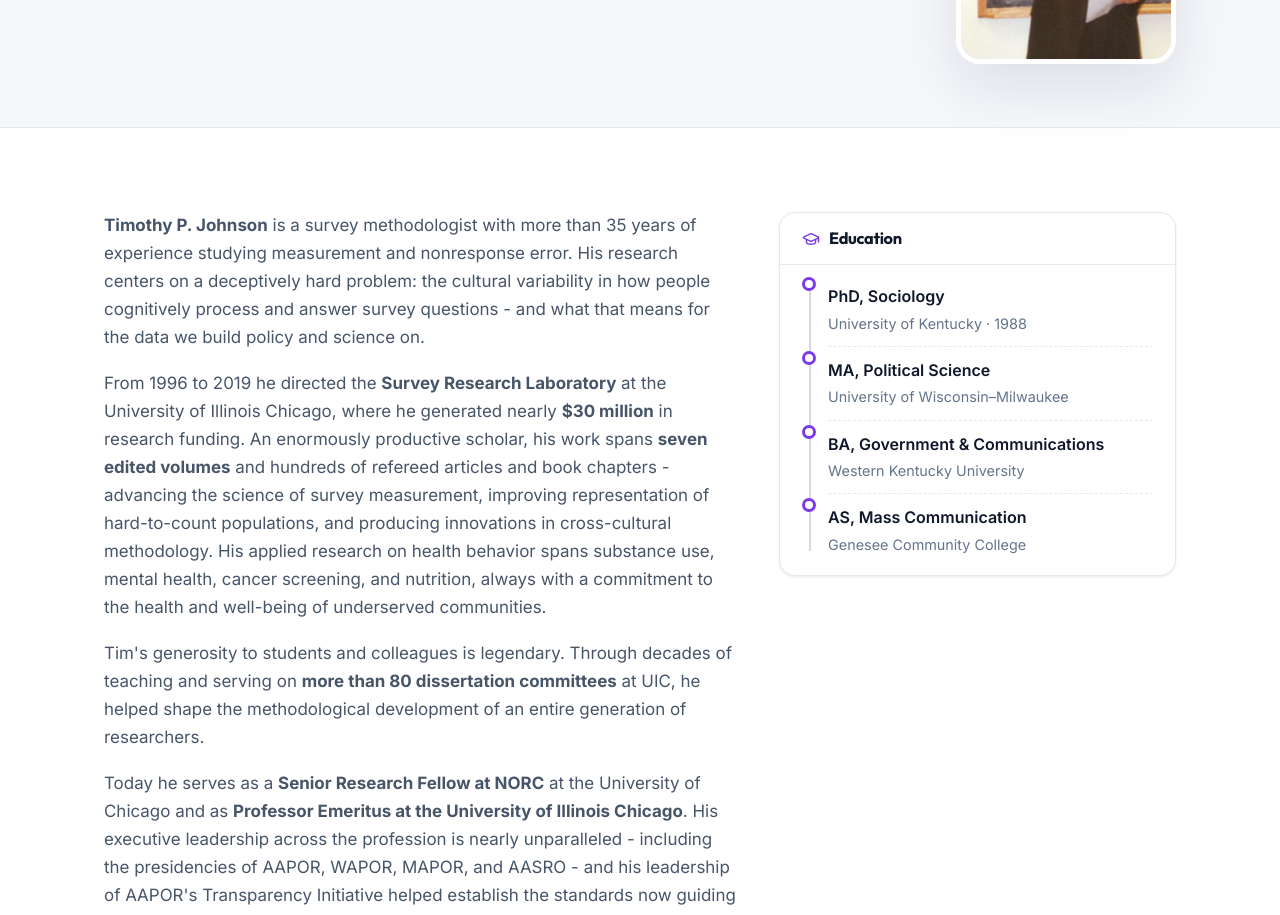
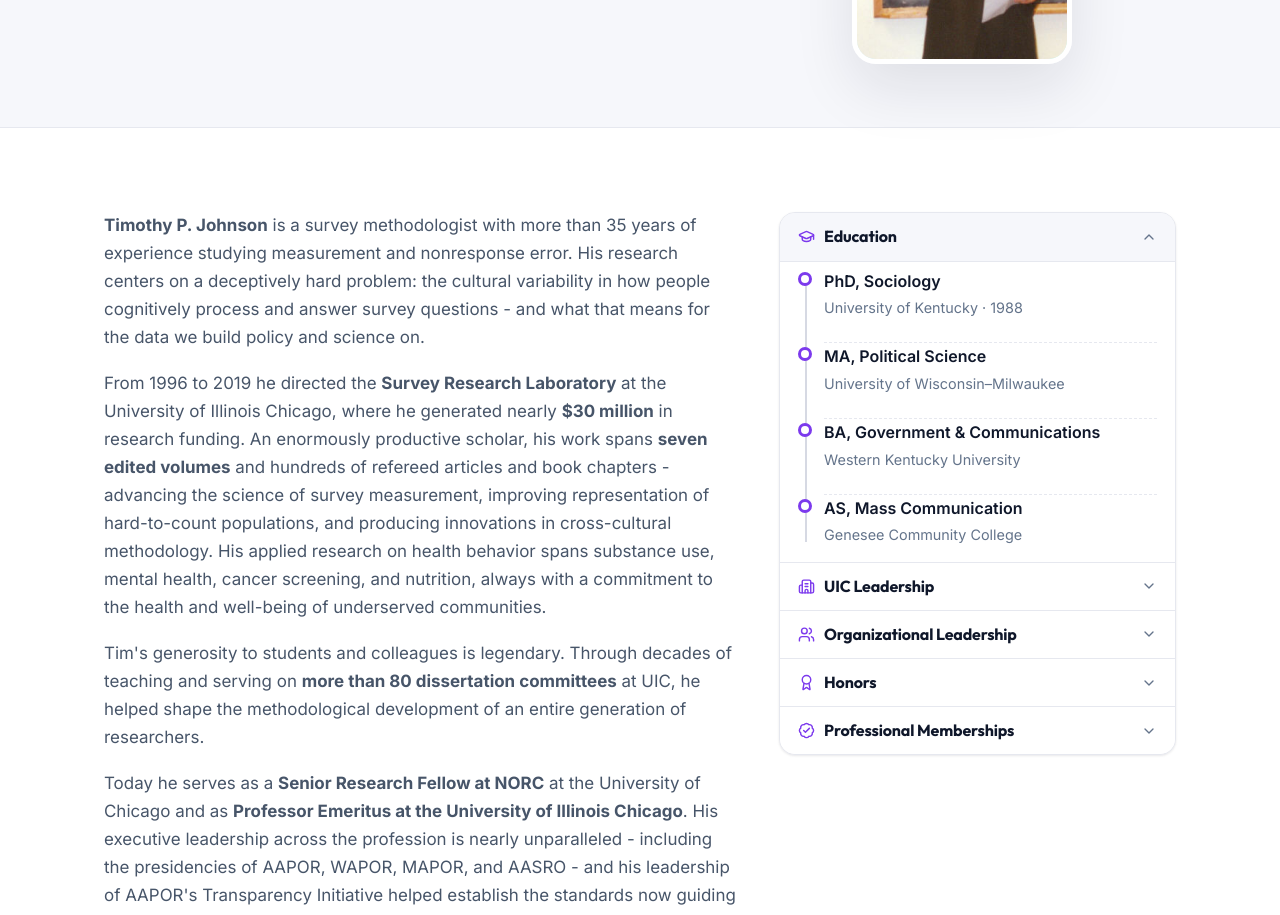
Before and after one commit to silky-j/tim-johnson-website, a plain HTML site: page about.html in a window 1280 px wide. Shown: the part 343-1258 px from the top of the page. Drawn offline with nearby package versions, Linux system fonts and the light colour scheme.

Commit message:
About: two-column header, accordion sidebar, clean layout
- Header: fix two-column grid (1.25fr 0.9fr) so photo sits in right column
- Aside: replace fact-cards with accordion (Education, UIC Leadership,
  Org Leadership, Honors, Professional Memberships)
- Remove duplicate full-width leadership/honors section (now in accordion)
- books.html: minor chip style cleanup

Co-Authored-By: Claude Sonnet 4.6 <noreply@anthropic.com>

```diff
--- a/about.html
+++ b/about.html
@@ -88,8 +88,16 @@
       </div>
 
       <aside>
-        <div class="fact-card">
-          <h3><i data-lucide="graduation-cap"></i> Education</h3>
+        <div class="accordion">
+
+          <!-- Education (open by default) -->
+          <div class="accordion-item">
+            <button class="accordion-trigger" aria-expanded="true">
+              <span class="acc-icon"><i data-lucide="graduation-cap"></i></span>
+              Education
+              <i data-lucide="chevron-down" class="accordion-chevron"></i>
+            </button>
+            <div class="accordion-body is-open">
               <div class="fact-body">
                 <ul class="timeline">
                   <li><span class="t">PhD, Sociology</span><span class="s">University of Kentucky &middot; 1988</span></li>
@@ -98,6 +106,91 @@
                   <li><span class="t">AS, Mass Communication</span><span class="s">Genesee Community College</span></li>
                 </ul>
               </div>
+            </div>
+          </div>
+
+          <!-- UIC Leadership -->
+          <div class="accordion-item">
+            <button class="accordion-trigger" aria-expanded="false">
+              <span class="acc-icon"><i data-lucide="building-2"></i></span>
+              UIC Leadership
+              <i data-lucide="chevron-down" class="accordion-chevron"></i>
+            </button>
+            <div class="accordion-body">
+              <div class="fact-body">
+                <ul>
+                  <li><span class="t">Director, Survey Research Laboratory</span><span class="s">1996&ndash;2019</span></li>
+                  <li><span class="t">Research Professor, Epidemiology &amp; Biostatistics, School of Public Health</span></li>
+                  <li><span class="t">Deputy Director, Center for Clinical Translational Science</span></li>
+                  <li><span class="t">Vice Chair, IRB #2 (Social &amp; Behavioral)</span><span class="s">1998&ndash;2019</span></li>
+                </ul>
+              </div>
+            </div>
+          </div>
+
+          <!-- Organizational Leadership -->
+          <div class="accordion-item">
+            <button class="accordion-trigger" aria-expanded="false">
+              <span class="acc-icon"><i data-lucide="users"></i></span>
+              Organizational Leadership
+              <i data-lucide="chevron-down" class="accordion-chevron"></i>
+            </button>
+            <div class="accordion-body">
+              <div class="fact-body">
+                <ul>
+                  <li><span class="t">President, AAPOR</span><span class="s">2017&ndash;2018</span></li>
+                  <li><span class="t">VP-President-elect, WAPOR</span><span class="s">2019&ndash;2020</span></li>
+                  <li><span class="t">President, Association of Academic Survey Research Orgs</span><span class="s">2016&ndash;2018</span></li>
+                  <li><span class="t">Vice President, AAPOR</span><span class="s">2016&ndash;2017</span></li>
+                  <li><span class="t">President, MAPOR</span><span class="s">2010&ndash;2011</span></li>
+                  <li><span class="t">Transparency Initiative Coordinating Committee Chair, AAPOR</span></li>
+                  <li><span class="t">Standards Chair, AAPOR</span><span class="s">2010&ndash;2011</span></li>
+                  <li><span class="t">Professional Standards Chair, WAPOR</span><span class="s">2014&ndash;2018</span></li>
+                </ul>
+              </div>
+            </div>
+          </div>
+
+          <!-- Honors -->
+          <div class="accordion-item">
+            <button class="accordion-trigger" aria-expanded="false">
+              <span class="acc-icon"><i data-lucide="award"></i></span>
+              Honors
+              <i data-lucide="chevron-down" class="accordion-chevron"></i>
+            </button>
+            <div class="accordion-body">
+              <div class="fact-body">
+                <ul>
+                  <li><span class="t">AAPOR Exceptionally Distinguished Achievement Award</span><span class="s">2023</span></li>
+                  <li><span class="t">AASRO John M. Kennedy Achievement Award</span><span class="s">2018</span></li>
+                  <li><span class="t">Fellow, American Statistical Association</span><span class="s">2015</span></li>
+                  <li><span class="t">Fellow, Midwest Association for Public Opinion Research</span><span class="s">2014</span></li>
+                  <li><span class="t">AAPOR Book Award</span><span class="s">2013</span></li>
+                  <li><span class="t">Thomas R. Ford Distinguished Alumnus, University of Kentucky</span><span class="s">2007</span></li>
+                </ul>
+              </div>
+            </div>
+          </div>
+
+          <!-- Professional Memberships -->
+          <div class="accordion-item">
+            <button class="accordion-trigger" aria-expanded="false">
+              <span class="acc-icon"><i data-lucide="badge-check"></i></span>
+              Professional Memberships
+              <i data-lucide="chevron-down" class="accordion-chevron"></i>
+            </button>
+            <div class="accordion-body">
+              <div class="fact-body">
+                <ul>
+                  <li><span class="t">American Statistical Association</span></li>
+                  <li><span class="t">American College of Epidemiology</span></li>
+                  <li><span class="t">American Association for the Advancement of Science</span></li>
+                  <li><span class="t">American Public Health Association</span></li>
+                </ul>
+              </div>
+            </div>
+          </div>
+
         </div>
       </aside>
     </div>
@@ -128,65 +221,6 @@
             <span class="chip teal">Alcohol &amp; drug misuse</span>
             <span class="chip teal">Cross-cultural measurement</span>
           </div>
-        </div>
-      </div>
-    </div>
-  </section>
-
-  <!-- ===== Leadership, Honors, Memberships ===== -->
-  <section class="section">
-    <div class="wrap">
-      <div class="fact-card">
-        <h3><i data-lucide="building-2"></i> UIC Leadership</h3>
-        <div class="fact-body">
-          <ul>
-            <li><span class="t">Director, Survey Research Laboratory</span><span class="s">1996&ndash;2019</span></li>
-            <li><span class="t">Research Professor, Epidemiology &amp; Biostatistics, School of Public Health</span><span class="s">&nbsp;</span></li>
-            <li><span class="t">Deputy Director, Center for Clinical Translational Science</span><span class="s">&nbsp;</span></li>
-            <li><span class="t">Vice Chair, IRB #2 (Social &amp; Behavioral)</span><span class="s">1998&ndash;2019</span></li>
-          </ul>
-        </div>
-      </div>
-
-      <div class="fact-card">
-        <h3><i data-lucide="users"></i> Organizational Leadership</h3>
-        <div class="fact-body">
-          <ul>
-            <li><span class="t">President, AAPOR</span><span class="s">2017&ndash;2018</span></li>
-            <li><span class="t">VP-President-elect, WAPOR</span><span class="s">2019&ndash;2020</span></li>
-            <li><span class="t">President, Association of Academic Survey Research Orgs</span><span class="s">2016&ndash;2018</span></li>
-            <li><span class="t">Vice President, AAPOR</span><span class="s">2016&ndash;2017</span></li>
-            <li><span class="t">President, MAPOR</span><span class="s">2010&ndash;2011</span></li>
-            <li><span class="t">Transparency Initiative Coordinating Committee Chair, AAPOR</span><span class="s">&nbsp;</span></li>
-            <li><span class="t">Standards Chair, AAPOR</span><span class="s">2010&ndash;2011</span></li>
-            <li><span class="t">Professional Standards Chair, WAPOR</span><span class="s">2014&ndash;2018</span></li>
-          </ul>
-        </div>
-      </div>
-
-      <div class="fact-card">
-        <h3><i data-lucide="award"></i> Honors</h3>
-        <div class="fact-body">
-          <ul>
-            <li><span class="t">AAPOR Exceptionally Distinguished Achievement Award</span><span class="s">2023</span></li>
-            <li><span class="t">AASRO John M. Kennedy Achievement Award</span><span class="s">2018</span></li>
-            <li><span class="t">Fellow, American Statistical Association</span><span class="s">2015</span></li>
-            <li><span class="t">Fellow, Midwest Association for Public Opinion Research</span><span class="s">2014</span></li>
-            <li><span class="t">AAPOR Book Award</span><span class="s">2013</span></li>
-            <li><span class="t">Thomas R. Ford Distinguished Alumnus, University of Kentucky</span><span class="s">2007</span></li>
-          </ul>
-        </div>
-      </div>
-
-      <div class="fact-card">
-        <h3><i data-lucide="badge-check"></i> Professional Memberships</h3>
-        <div class="fact-body">
-          <ul>
-            <li><span class="t">American Statistical Association</span></li>
-            <li><span class="t">American College of Epidemiology</span></li>
-            <li><span class="t">American Association for the Advancement of Science</span></li>
-            <li><span class="t">American Public Health Association</span></li>
-          </ul>
         </div>
       </div>
     </div>
--- a/assets/css/site.css
+++ b/assets/css/site.css
@@ -271,7 +271,8 @@ ul { list-style: none; }
 }
 .page-head h1 { font-size: clamp(2rem, 4vw, 3rem); margin: 12px 0 10px; }
 .page-head .lead { font-size: 1.12rem; color: var(--ink-soft); max-width: 64ch; }
-.page-head-grid { display: grid; grid-template-columns: 1fr auto; gap: 48px; align-items: center; }
+.page-head-grid { display: grid; grid-template-columns: 1.25fr 0.9fr; gap: 48px; align-items: center; }
+.page-head-grid .about-photo-rect-wrap { justify-self: center; }
 
 .prose p { margin-bottom: 18px; font-size: 1.06rem; }
 .prose p:last-child { margin-bottom: 0; }
@@ -285,11 +286,11 @@ ul { list-style: none; }
 .fact-card { background: var(--surface); border: 1px solid var(--border); border-radius: var(--radius); box-shadow: var(--shadow-sm); overflow: hidden; }
 .fact-card h3 { font-size: 1.02rem; padding: 16px 22px; border-bottom: 1px solid var(--border); display: flex; align-items: center; gap: 9px; }
 .fact-card h3 i, .fact-card h3 svg { width: 18px; height: 18px; color: var(--violet); }
-.fact-card .fact-body { padding: 8px 22px 18px; }
-.fact-card .fact-body li { padding: 10px 0; border-bottom: 1px dashed var(--border); }
-.fact-card .fact-body li:last-child { border-bottom: 0; }
-.fact-card .fact-body .t { font-weight: 600; color: var(--ink); display: block; }
-.fact-card .fact-body .s { font-size: 0.9rem; color: var(--ink-muted); }
+.fact-body { padding: 8px 22px 18px; }
+.fact-body li { padding: 10px 0; border-bottom: 1px dashed var(--border); }
+.fact-body li:last-child { border-bottom: 0; }
+.fact-body .t { font-weight: 600; color: var(--ink); display: block; }
+.fact-body .s { font-size: 0.9rem; color: var(--ink-muted); }
 .fact-card + .fact-card { margin-top: 22px; }
 
 /* Timeline (education) */
@@ -311,6 +312,59 @@ ul { list-style: none; }
   padding: 6px 13px; border-radius: 999px; background: var(--violet-soft); color: var(--violet-ink);
 }
 .chip.teal { background: var(--teal-soft); color: var(--teal-ink); }
+.chip.chapter { background: #fef3c7; color: #92400e; }
+
+/* ============================================================
+   About page — Accordion sidebar
+   ============================================================ */
+.accordion {
+  border: 1px solid var(--border);
+  border-radius: var(--radius);
+  box-shadow: var(--shadow-sm);
+  overflow: hidden;
+  background: var(--surface);
+}
+.accordion-item + .accordion-item { border-top: 1px solid var(--border); }
+.accordion-trigger {
+  width: 100%;
+  display: flex;
+  align-items: center;
+  gap: 9px;
+  padding: 14px 18px;
+  background: var(--surface);
+  border: none;
+  cursor: pointer;
+  font-family: 'Outfit', sans-serif;
+  font-weight: 700;
+  font-size: 1rem;
+  color: var(--ink);
+  text-align: left;
+  transition: background 0.18s var(--ease);
+  letter-spacing: -0.01em;
+  line-height: 1.2;
+}
+.accordion-trigger:hover,
+.accordion-trigger[aria-expanded="true"] { background: var(--bg-alt); }
+.accordion-trigger .acc-icon {
+  color: var(--violet);
+  display: flex;
+  align-items: center;
+  flex-shrink: 0;
+}
+.accordion-trigger .acc-icon i,
+.accordion-trigger .acc-icon svg { width: 17px; height: 17px; }
+.accordion-chevron {
+  margin-left: auto;
+  flex-shrink: 0;
+  width: 16px;
+  height: 16px;
+  color: var(--ink-muted);
+  transition: transform 0.25s var(--ease);
+}
+.accordion-trigger[aria-expanded="true"] .accordion-chevron { transform: rotate(180deg); }
+.accordion-body { display: none; border-top: 1px solid var(--border); }
+.accordion-body.is-open { display: block; }
+.accordion-body .fact-body { padding: 6px 18px 14px; }
 
 /* ============================================================
    Books page
--- a/assets/js/site.js
+++ b/assets/js/site.js
@@ -36,6 +36,15 @@
     window.scrollTo({ top: 0, behavior: 'smooth' });
   });
 
+  // Accordion
+  document.querySelectorAll('.accordion-trigger').forEach((btn) => {
+    btn.addEventListener('click', () => {
+      const expanded = btn.getAttribute('aria-expanded') === 'true';
+      btn.setAttribute('aria-expanded', String(!expanded));
+      btn.nextElementSibling.classList.toggle('is-open', !expanded);
+    });
+  });
+
   // Render Lucide icons if available
   if (window.lucide && typeof window.lucide.createIcons === 'function') {
     window.lucide.createIcons();
```
Also changed, not shown: books.html (+1 -1 lines). Lines whose indentation alone changed are shown as unchanged.
